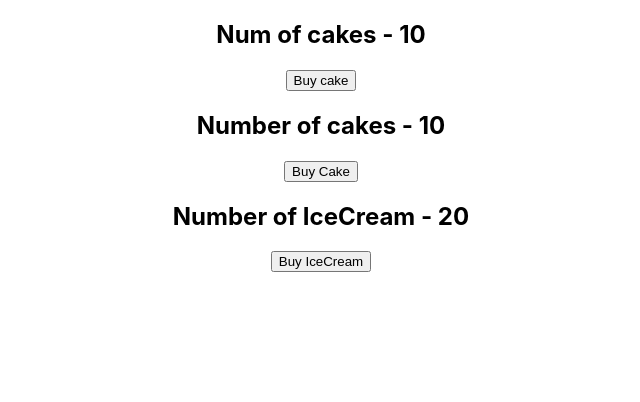
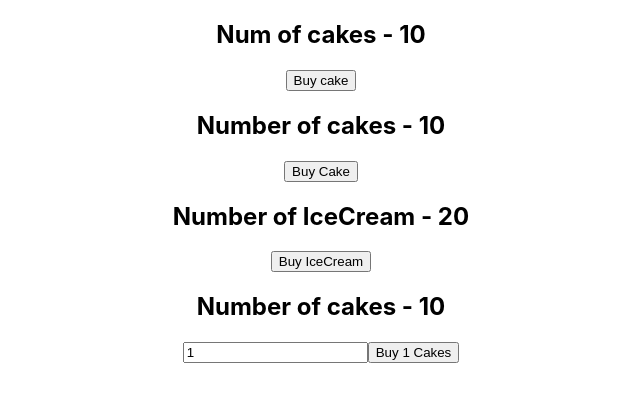
Before and after one commit to RazzSunuwar/React-Redux-Practice, a React (Create React App) app in the folder react-redux-demo/: page / in a window 1280 px wide. Shown: the top 402 px of the page, without its empty margins (319-959 px from the left). Built offline with nearby package versions, Linux system fonts and the light colour scheme.

Commit message:
Action payload

```diff
--- a/react-redux-demo/src/App.js
+++ b/react-redux-demo/src/App.js
@@ -5,6 +5,7 @@ import './App.css';
 import CakeContainer from './components/CakeContainer';
 import HooksCakeContainer from './components/HooksCakeContainer';
 import IceCreamContainer from './components/IceCreamContainer';
+import NewCakeContainer from './components/NewCakeContainer';
 
 function App() {
   return (
@@ -13,6 +14,7 @@ function App() {
         <HooksCakeContainer />
         <CakeContainer />
         <IceCreamContainer />
+        <NewCakeContainer />
       </div>
     </Provider>
   );
--- /dev/null
+++ b/react-redux-demo/src/components/NewCakeContainer.js
@@ -0,0 +1,27 @@
+import React, { useState } from 'react';
+import { connect } from 'react-redux';
+import { buyCake } from '../redux'
+
+function NewCakeContainer(props) {
+    const [number, setNumber] = useState(1)
+    return (
+        <div>
+            <h2>Number of cakes - {props.numOfCakes}</h2>
+            <input type='text' value={number} onChange={e => setNumber(e.target.value)} />
+    <button onClick ={() => props.buyCake(number)}>Buy {number} Cakes</button>
+        </div>
+    );
+};
+
+const mapStateToProps = state => {
+    return {
+        numOfCakes: state.cake.numOfCakes
+    };
+};
+
+const mapDispatchToProps = dispatch => {
+    return {
+        buyCake: number => dispatch(buyCake(number))
+    };
+};
+export default connect(mapStateToProps, mapDispatchToProps) (NewCakeContainer);
--- a/react-redux-demo/src/redux/Cake/cakeActions.js
+++ b/react-redux-demo/src/redux/Cake/cakeActions.js
@@ -1,6 +1,8 @@
 import { BUY_CAKE } from './cakeTypes';
-export const buyCake = () => {
+
+export const buyCake = (number = 1) => {
     return {
-        type: BUY_CAKE
+        type: BUY_CAKE,
+        payload: number
     };
 };
--- a/react-redux-demo/src/redux/Cake/cakeReducer.js
+++ b/react-redux-demo/src/redux/Cake/cakeReducer.js
@@ -1,4 +1,5 @@
 import { BUY_CAKE } from './cakeTypes';
+
 const initialState = {
     numOfCakes: 10
 }
@@ -6,7 +7,7 @@ const initialState = {
 const cakeReducer = (state = initialState, action) => {
     switch(action.type) {
         case BUY_CAKE: return {
-            ...state, numOfCakes: state.numOfCakes - 1
+            ...state, numOfCakes: state.numOfCakes - action.payload
         };
         default: return state
     };
```
